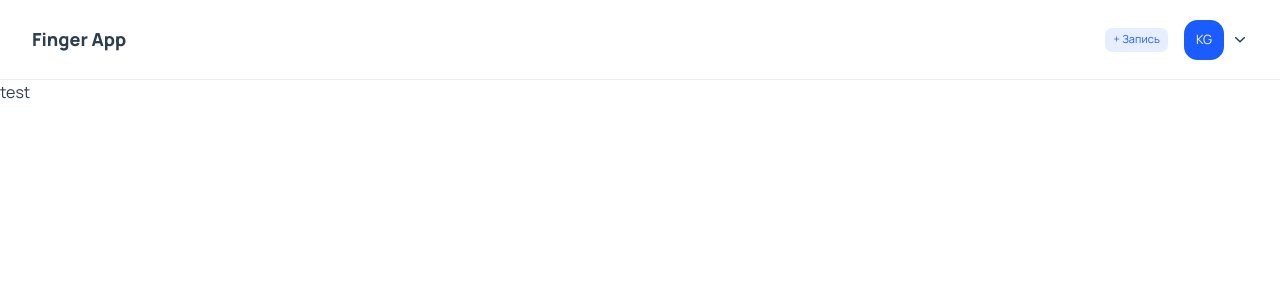
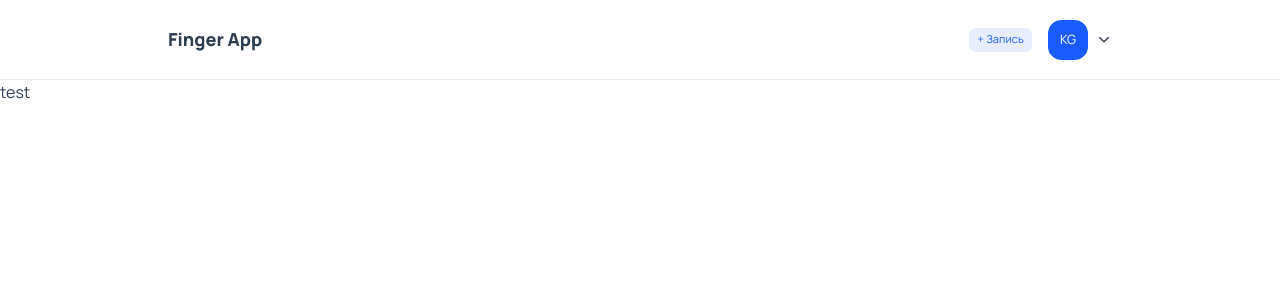
Before and after one commit to galimovkirill/finger-client, a Vue app: page / in a window 1280 px wide. Shown: the top 300 px of the page. Built offline with nearby package versions, Linux system fonts and the light colour scheme.

Commit message:
refactor: container

```diff
--- a/src/assets/styles/global.scss
+++ b/src/assets/styles/global.scss
@@ -23,7 +23,18 @@ a {
     text-decoration: none;
 }
 
-ul, ol {
+ul,
+ol {
     padding: 0;
     list-style: none;
 }
+
+.container {
+    max-width: 944px;
+    width: 100%;
+    margin-left: auto;
+    margin-right: auto;
+    padding-left: 16px;
+    padding-right: 16px;
+    box-sizing: content-box;
+}
--- a/src/components/Layout/Header/Header.vue
+++ b/src/components/Layout/Header/Header.vue
@@ -1,6 +1,6 @@
 <template>
     <header class="header">
-        <div class="header__wrapper">
+        <div class="header__wrapper container">
             <a href="#" class="header__logo">Finger App</a>
 
             <HeaderMenu />
@@ -30,10 +30,6 @@ import HeaderMenu from '@/components/Layout/Header/HeaderMenu.vue';
         display: flex;
         align-items: center;
         justify-content: space-between;
-
-        width: 100%;
-        padding-left: 32px;
-        padding-right: 32px;
     }
 }
 </style>
```
